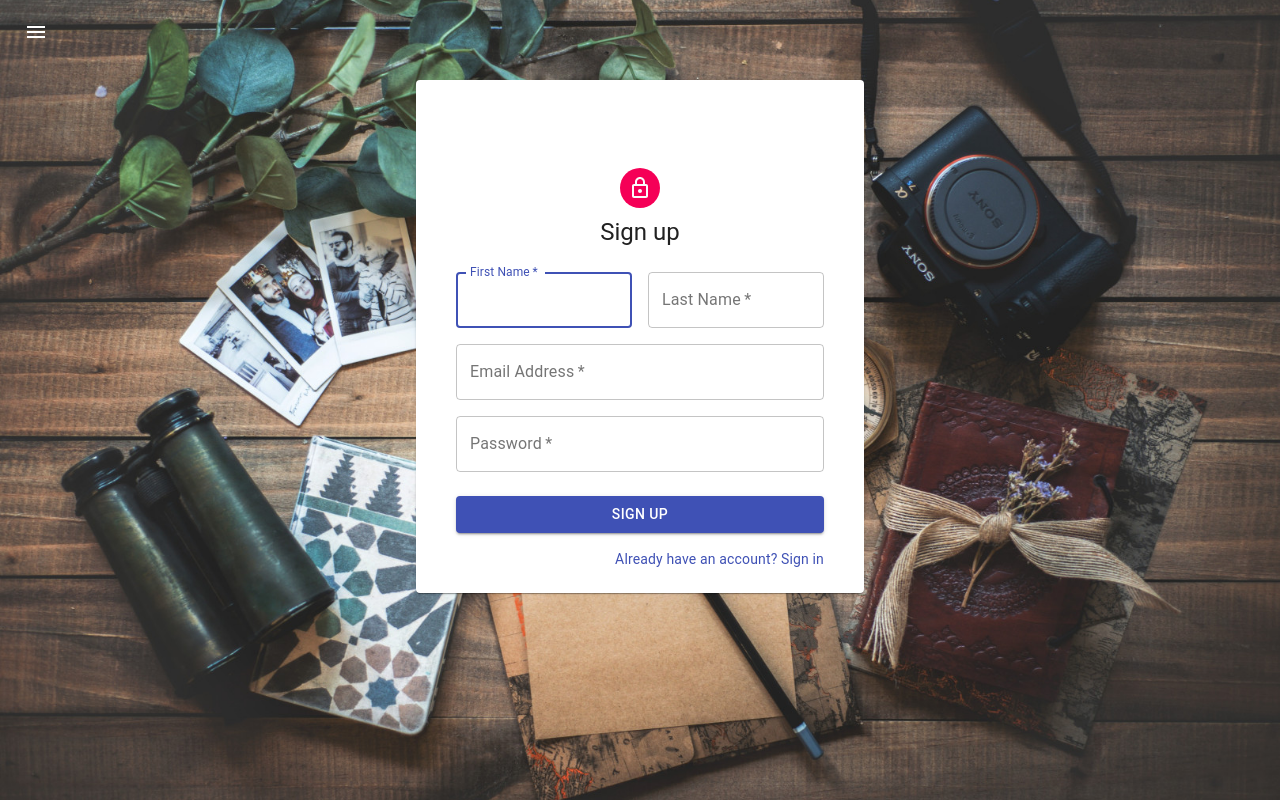
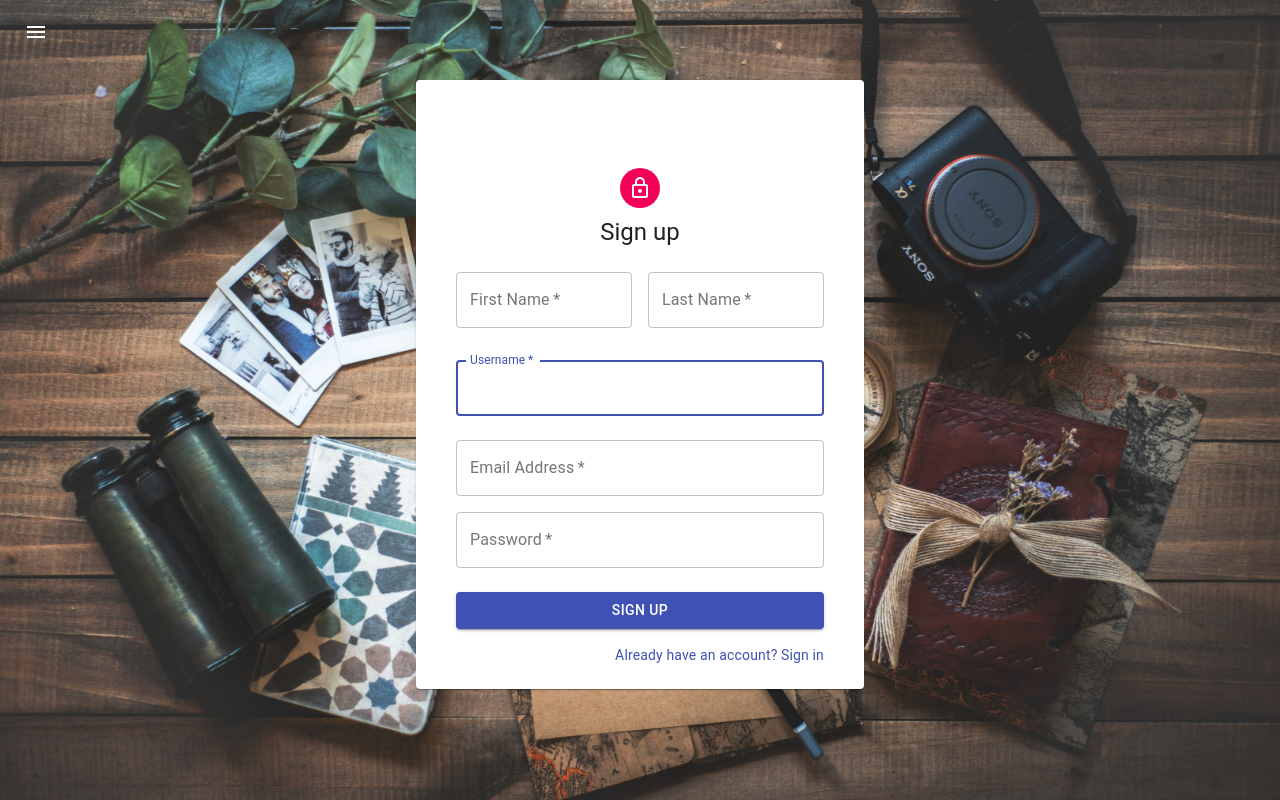
Before and after one commit to kadartibi/myway-frontend, a React (Create React App) app: page /sign-up in a window 1280 px wide. Built offline with nearby package versions, Linux system fonts and the light colour scheme; no server answers; the HTML template or start-up script is replaced by a standard one.

Commit message:
Add sign up page functionallity

```diff
--- a/src/pages/SignIn.js
+++ b/src/pages/SignIn.js
@@ -50,14 +50,14 @@ export default function SignIn() {
 
   const [username, setUsername] = useState("");
   const [password, setPassword] = useState("");
-  const [message, setMessage] = useState("No message");
 
   const login = () => {
-    axios.post(
+    axios
+      .post(
         "http://localhost:8080/auth/login",
         {
-        username: username,
-        password: password
+          username,
+          password
         },
         {
           withCredentials: true
@@ -70,7 +70,6 @@ export default function SignIn() {
         }
       })
       .catch(() => {
-        setMessage("Something went wrong");
         console.log("something wrong");
       });
   };
--- a/src/pages/SignUp.js
+++ b/src/pages/SignUp.js
@@ -50,34 +50,32 @@ export default function SignUp() {
 
   const [username, setUsername] = useState("");
   const [password, setPassword] = useState("");
-  const [message, setMessage] = useState("No message");
+  const [firstName, setFirstName] = useState("");
+  const [lastName, setLastName] = useState("");
+  const [email, setEmail] = useState("");
 
   const register = () => {
     Axios.post(
       "http://localhost:8080/auth/signup",
       {
         username,
-        password
+        password,
+        firstName,
+        lastName,
+        email
       },
       {
         withCredentials: true
       }
     )
-      .then(() => {
-        Axios.get("http://localhost:3000", {
-          withCredentials: true
-        })
-          .then(res => {
-            setMessage(res.data);
-            alert(message);
-          })
-          .catch(() => {
-            setMessage("Sorry bro, not authorized");
-            alert(message);
-          });
+      .then(res => {
+        console.log(res.data);
+        if (res.status === 201) {
+          window.location.href = "/";
+        }
       })
       .catch(() => {
-        setMessage("Something went wrong");
+        console.log("Something went wrong");
       });
   };
 
@@ -105,6 +103,8 @@ export default function SignUp() {
                     id="firstName"
                     label="First Name"
                     autoFocus
+                    value={firstName}
+                    onChange={e => setFirstName(e.target.value)}
                   />
                 </Grid>
                 <Grid item xs={12} sm={6}>
@@ -116,6 +116,23 @@ export default function SignUp() {
                     label="Last Name"
                     name="lastName"
                     autoComplete="lname"
+                    value={lastName}
+                    onChange={e => setLastName(e.target.value)}
+                  />
+                </Grid>
+                <Grid item xs={12}>
+                  <TextField
+                    variant="outlined"
+                    margin="normal"
+                    required
+                    fullWidth
+                    id="username"
+                    label="Username"
+                    name="username"
+                    autoComplete="username"
+                    autoFocus
+                    value={username}
+                    onChange={e => setUsername(e.target.value)}
                   />
                 </Grid>
                 <Grid item xs={12}>
@@ -127,6 +144,8 @@ export default function SignUp() {
                     label="Email Address"
                     name="email"
                     autoComplete="email"
+                    value={email}
+                    onChange={e => setEmail(e.target.value)}
                   />
                 </Grid>
                 <Grid item xs={12}>
@@ -139,15 +158,17 @@ export default function SignUp() {
                     type="password"
                     id="password"
                     autoComplete="current-password"
+                    value={password}
+                    onChange={e => setPassword(e.target.value)}
                   />
                 </Grid>
               </Grid>
               <Button
-                type="submit"
                 fullWidth
                 variant="contained"
                 color="primary"
                 className={classes.submit}
+                onClick={register}
               >
                 Sign Up
               </Button>
```
Lines whose indentation alone changed are shown as unchanged.
